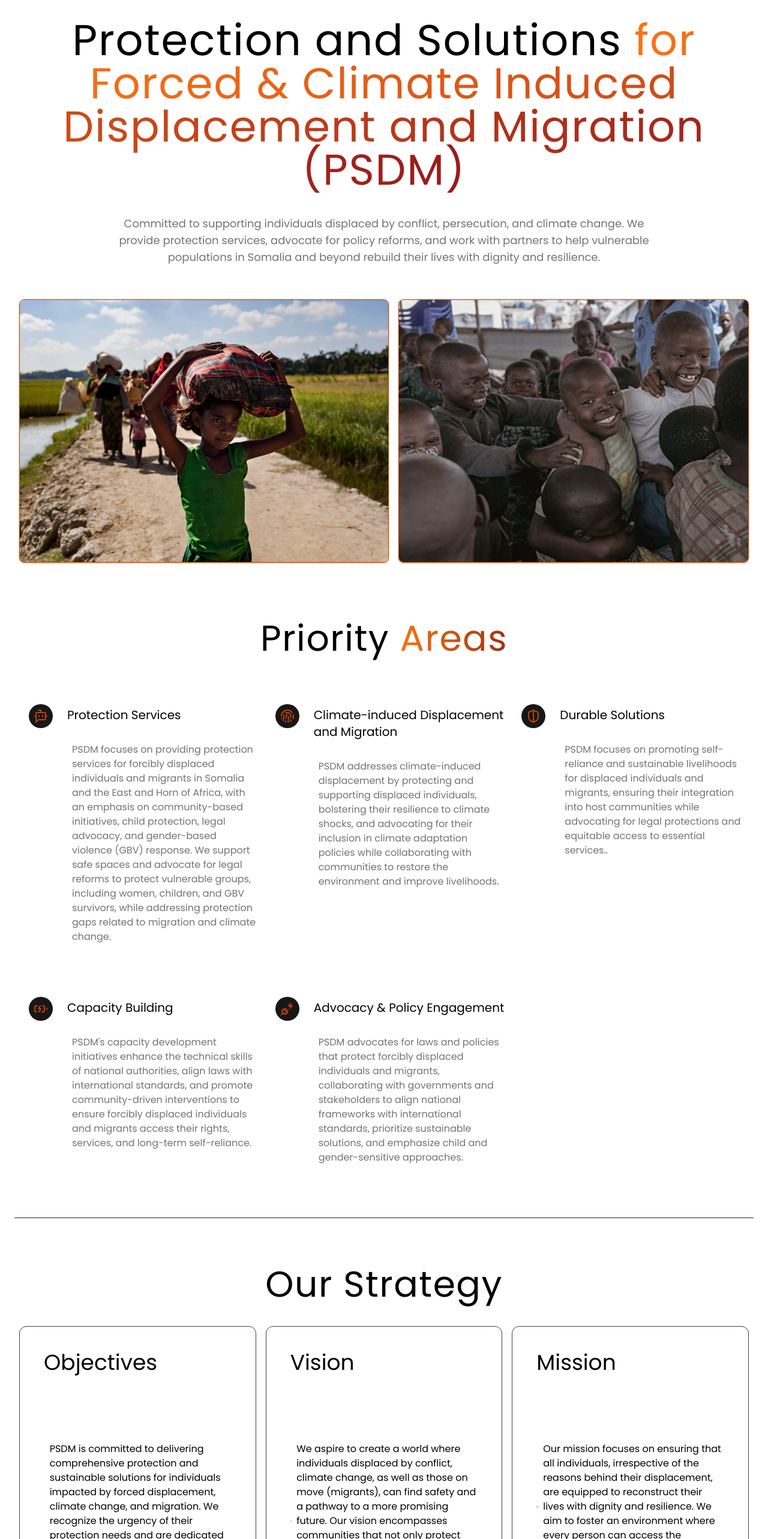
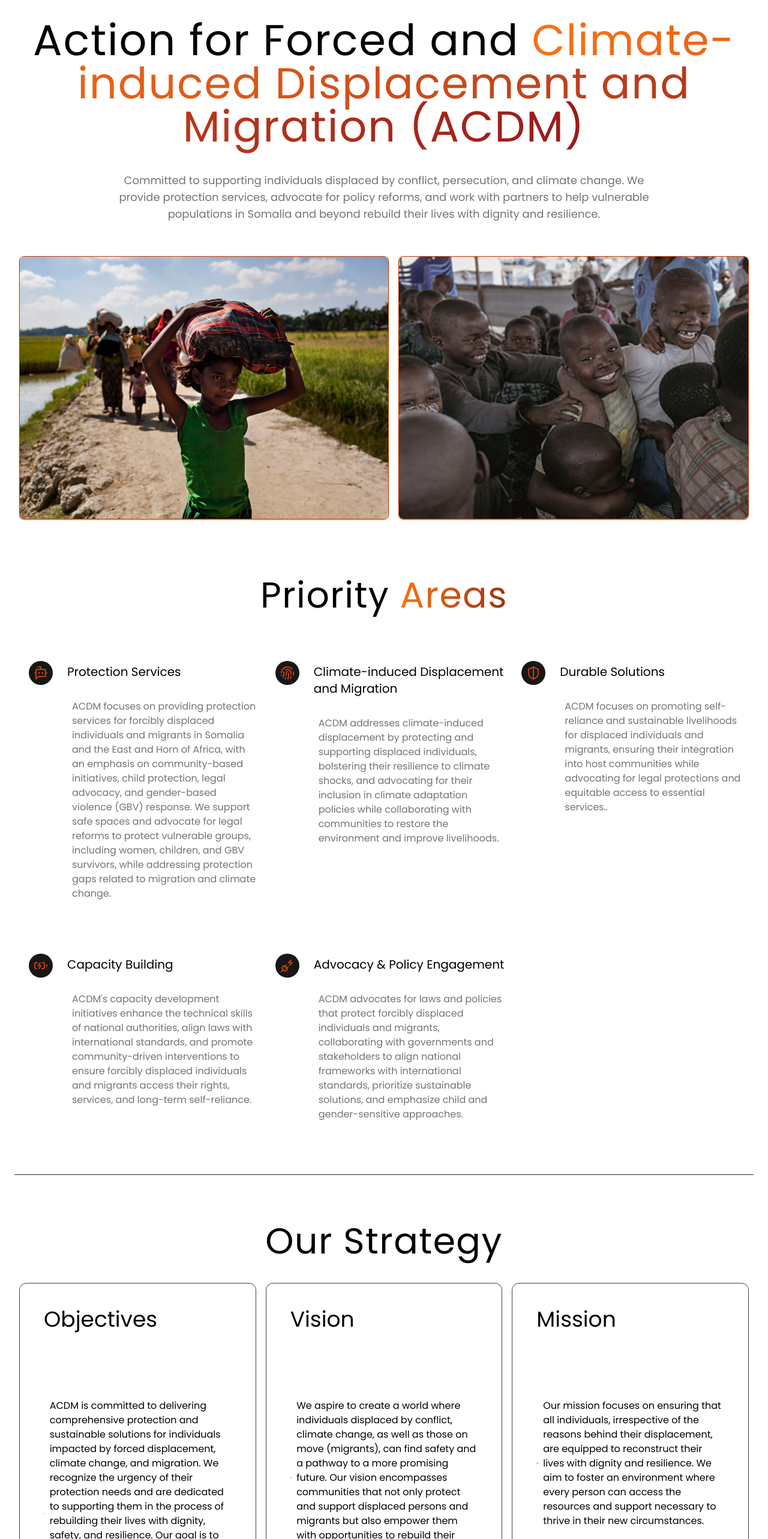
Before and after one commit to AbdishakourY/ACDM_Website, a React (Vite) app: page / in a window 1280 px wide. Shown: the part 234-2800 px from the top of the page at 60% size. Built offline with nearby package versions, Linux system fonts and the light colour scheme; the HTML template or start-up script is replaced by a standard one.

Commit message:
Updated contents with PSDM to ACDM

```diff
--- a/src/components/HeroSection.jsx
+++ b/src/components/HeroSection.jsx
@@ -5,10 +5,10 @@ const HeroSection = () => {
   return (
     <div className="flex flex-col items-center mt-6 lg:mt-20">
       <h1 className="text-4xl sm:text-6xl lg:text-7xl text-center tracking-wide">
-        Protection and Solutions
+        Action for Forced and
         <span className="bg-gradient-to-r from-orange-500 to-red-800 text-transparent bg-clip-text">
           {" "}
-          for Forced & Climate Induced Displacement and Migration (PSDM)
+          Climate-induced Displacement and Migration (ACDM)
         </span>
       </h1>
       <p className="mt-10 text-lg text-center text-neutral-500 max-w-4xl">
--- a/src/components/Testimonials.jsx
+++ b/src/components/Testimonials.jsx
@@ -16,7 +16,7 @@ const Testimonials = () => {
         <div className="w-full sm:w-1/2 lg:w-2/3 px-4 py-2">
           <div className="bg-orange-100 rounded-md p-6 text-xl">
             <p>
-              PSDM (Protection Services for Displacement and Migration) is a
+              ACDM is a
               non-governmental organization dedicated to providing essential
               protection services for forcibly displaced individuals and
               migrants across Somalia and the East and Horn of Africa. We
--- a/src/constants/index.jsx
+++ b/src/constants/index.jsx
@@ -62,31 +62,31 @@ export const features = [
     icon: <BotMessageSquare />,
     text: "Protection Services",
     description:
-      "PSDM focuses on providing protection services for forcibly displaced individuals and migrants in Somalia and the East and Horn of Africa, with an emphasis on community-based initiatives, child protection, legal advocacy, and gender-based violence (GBV) response. We support safe spaces and advocate for legal reforms to protect vulnerable groups, including women, children, and GBV survivors, while addressing protection gaps related to migration and climate change.",
+      "ACDM focuses on providing protection services for forcibly displaced individuals and migrants in Somalia and the East and Horn of Africa, with an emphasis on community-based initiatives, child protection, legal advocacy, and gender-based violence (GBV) response. We support safe spaces and advocate for legal reforms to protect vulnerable groups, including women, children, and GBV survivors, while addressing protection gaps related to migration and climate change.",
   },
   {
     icon: <Fingerprint />,
     text: "Climate-induced Displacement and Migration",
     description:
-      "PSDM addresses climate-induced displacement by protecting and supporting displaced individuals, bolstering their resilience to climate shocks, and advocating for their inclusion in climate adaptation policies while collaborating with communities to restore the environment and improve livelihoods.",
+      "ACDM addresses climate-induced displacement by protecting and supporting displaced individuals, bolstering their resilience to climate shocks, and advocating for their inclusion in climate adaptation policies while collaborating with communities to restore the environment and improve livelihoods.",
   },
   {
     icon: <ShieldHalf />,
     text: "Durable Solutions",
     description:
-      "PSDM focuses on promoting self-reliance and sustainable livelihoods for displaced individuals and migrants, ensuring their integration into host communities while advocating for legal protections and equitable access to essential services..",
+      "ACDM focuses on promoting self-reliance and sustainable livelihoods for displaced individuals and migrants, ensuring their integration into host communities while advocating for legal protections and equitable access to essential services..",
   },
   {
     icon: <BatteryCharging />,
     text: "Capacity Building",
     description:
-      "PSDM's capacity development initiatives enhance the technical skills of national authorities, align laws with international standards, and promote community-driven interventions to ensure forcibly displaced individuals and migrants access their rights, services, and long-term self-reliance.",
+      "ACDM's capacity development initiatives enhance the technical skills of national authorities, align laws with international standards, and promote community-driven interventions to ensure forcibly displaced individuals and migrants access their rights, services, and long-term self-reliance.",
   },
   {
     icon: <PlugZap />,
     text: "Advocacy & Policy Engagement",
     description:
-      "PSDM advocates for laws and policies that protect forcibly displaced individuals and migrants, collaborating with governments and stakeholders to align national frameworks with international standards, prioritize sustainable solutions, and emphasize child and gender-sensitive approaches.",
+      "ACDM advocates for laws and policies that protect forcibly displaced individuals and migrants, collaborating with governments and stakeholders to align national frameworks with international standards, prioritize sustainable solutions, and emphasize child and gender-sensitive approaches.",
   },
 ];
 
@@ -117,7 +117,7 @@ export const pricingOptions = [
   {
     title: "Objectives",
     features: [
-      "PSDM is committed to delivering comprehensive protection and sustainable solutions for individuals impacted by forced displacement, climate change, and migration. We recognize the urgency of their protection needs and are dedicated to supporting them in the process of rebuilding their lives with dignity, safety, and resilience. Our goal is to provide protection and solutions to every displaced individual and those on the move, regardless of whether their circumstances arise from conflict, persecution, climate change, and/or migration",
+      "ACDM is committed to delivering comprehensive protection and sustainable solutions for individuals impacted by forced displacement, climate change, and migration. We recognize the urgency of their protection needs and are dedicated to supporting them in the process of rebuilding their lives with dignity, safety, and resilience. Our goal is to provide protection and solutions to every displaced individual and those on the move, regardless of whether their circumstances arise from conflict, persecution, climate change, and/or migration",
     ],
   },
   {
```
